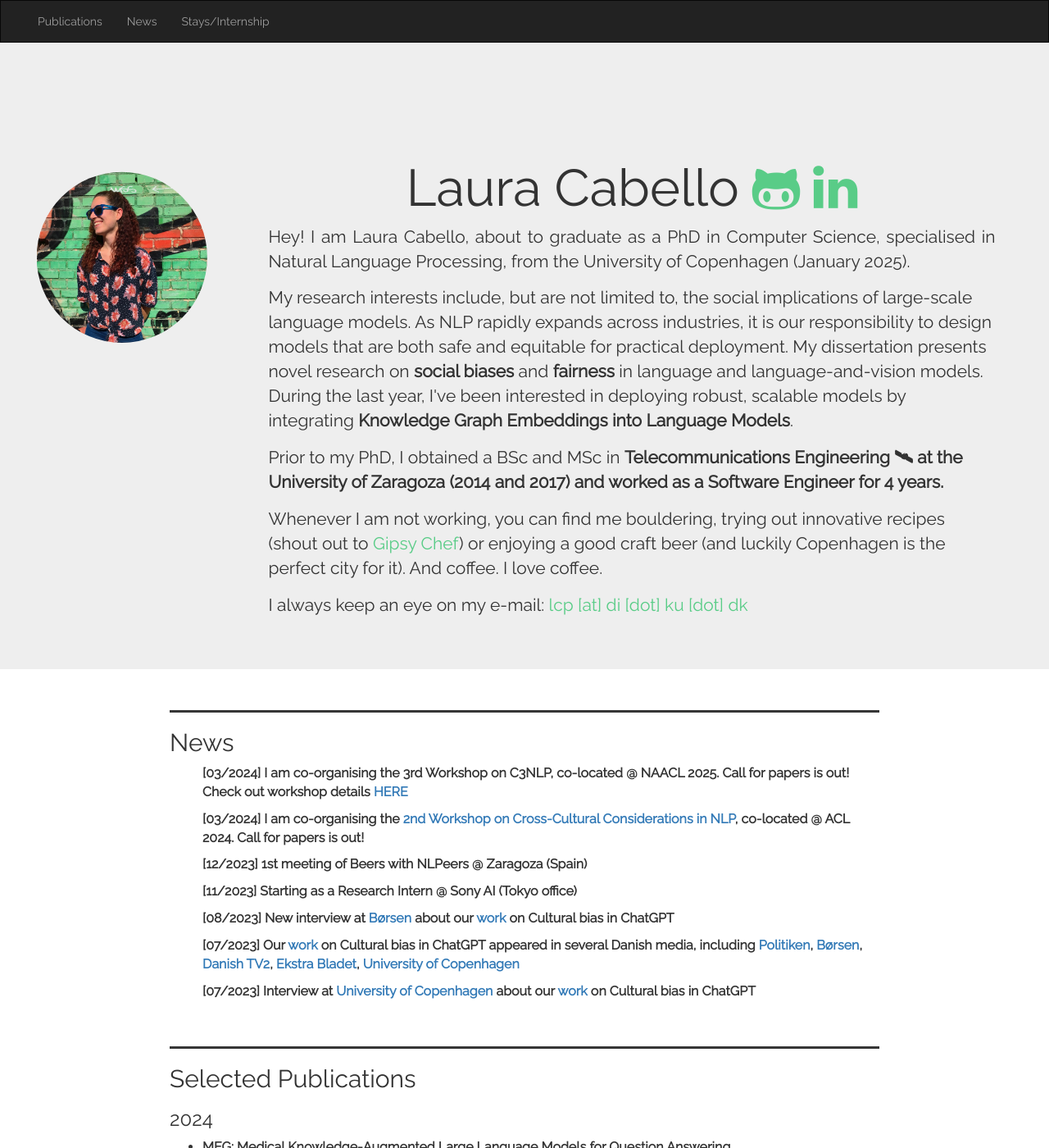
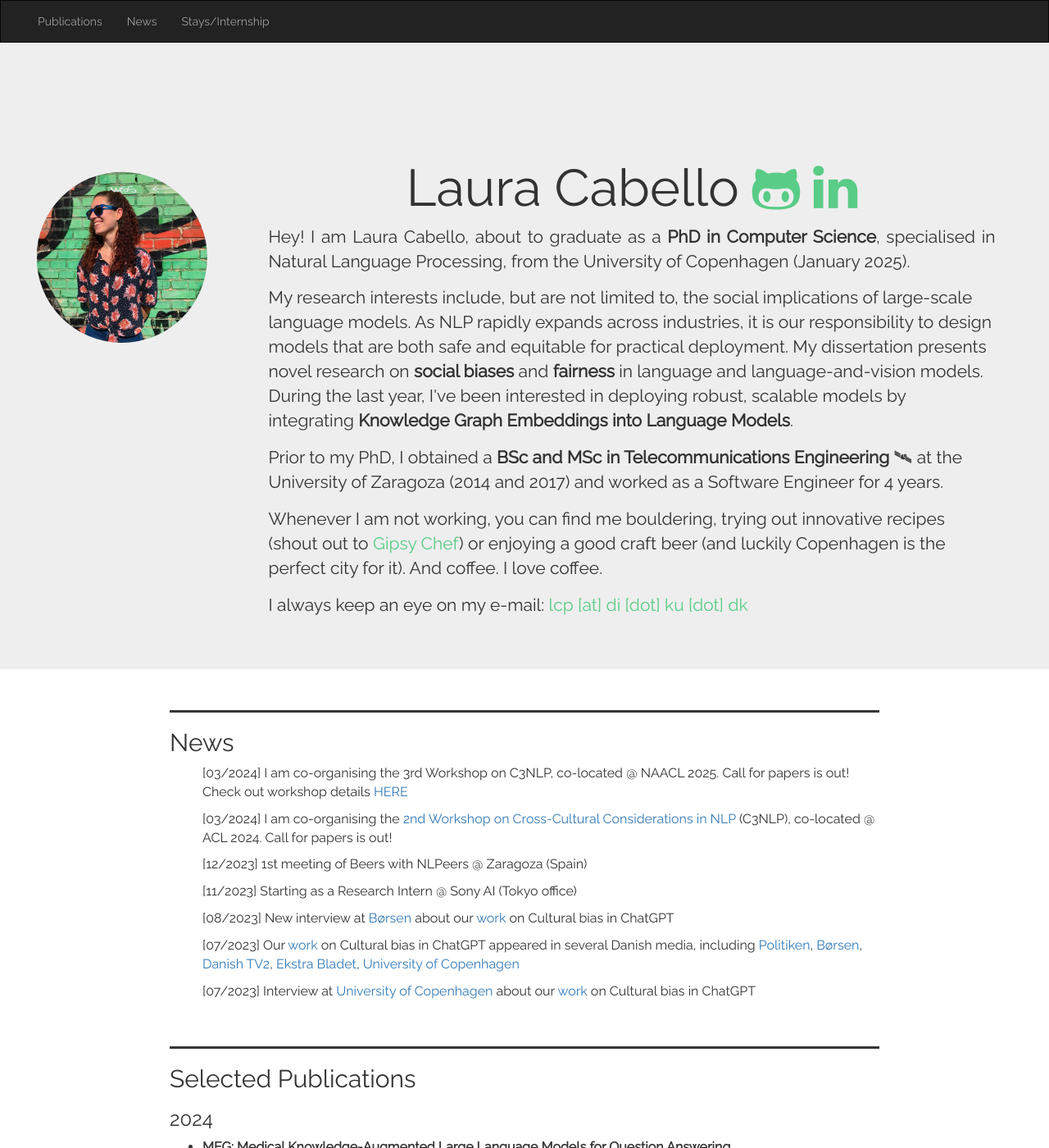
Before and after one commit to lautel/lautel.github.io, a Jekyll site: the page built from index.html, in a window 1280 px wide and 1400 px high. Shown: the whole window at 82% size. Built offline with Jekyll 4.4.1, drawn with Linux system fonts in a browser that asks for light colours; nearby versions of some CDN libraries; a style sheet for code colours, icons or effects is not loaded.

Commit message:
Update index.html

```diff
--- a/index.html
+++ b/index.html
@@ -41,7 +41,7 @@ layout: aboutme
           <a href="https://www.linkedin.com/in/laura-cabello-piqueras-167352104" target="_blank"><i
               class="fa fa-linkedin"></i></a>
         </h1>
-        <p class="lead" align="justify">Hey! I am Laura Cabello, about to graduate as a PhD in Computer Science,
+        <p class="lead" align="justify">Hey! I am Laura Cabello, about to graduate as a <strong>PhD in Computer Science</strong>,
           specialised in Natural Language Processing, from the University of Copenhagen (January 2025).</p>
         <p align="left">My research interests include, but are not limited to, the social implications of large-scale language models.
           As NLP rapidly expands across industries, it is our responsibility to design models that are both safe and equitable for practical deployment.
@@ -50,14 +50,12 @@ layout: aboutme
           deploying robust, scalable models by integrating <strong>Knowledge Graph Embeddings into Language Models</strong>.
         </p>
 
-        <p align="left">Prior to my PhD, I obtained a BSc and MSc in <strong>Telecommunications Engineering<strong> &#x1F6F0;
+        <p align="left">Prior to my PhD, I obtained a <strong>BSc and MSc in Telecommunications Engineering</strong> &#x1F6F0;
  at the University of Zaragoza (2014 and 2017) and worked as a Software Engineer for 4 years.</p>
 
         <p align="left">Whenever I am not working, you can find me bouldering, trying out innovative recipes
           (shout out to <a href="https://gipsychef.es/category/bestial/">Gipsy Chef</a>) or enjoying a good craft beer
           (and luckily Copenhagen is the perfect city for it). And coffee. I love coffee.</p>
-<!--         <p align="left">I grew up in Zaragoza (Spain), where I obtained my MSc in Telecommunication Engineering at the
-          University of Zaragoza (2017) and worked as a Software Engineer for 4 years.</p> -->
         <p align="left">I always keep an eye on my e-mail: <a style="color:#59cc87;">lcp [at] di [dot] ku [dot] dk</a>
         </p>
       </div>
@@ -80,7 +78,7 @@ layout: aboutme
             </li>
             <li>
               <p>[03/2024] I am co-organising the <a href="https://sites.google.com/view/c3nlp">2nd Workshop on
-                  Cross-Cultural Considerations in NLP</a>, co-located @ ACL 2024. Call for papers is out!</p>
+                  Cross-Cultural Considerations in NLP</a> (C3NLP), co-located @ ACL 2024. Call for papers is out!</p>
             </li>
             <li>
               <p>[12/2023] 1st meeting of Beers with NLPeers @ Zaragoza (Spain)</p>
```
